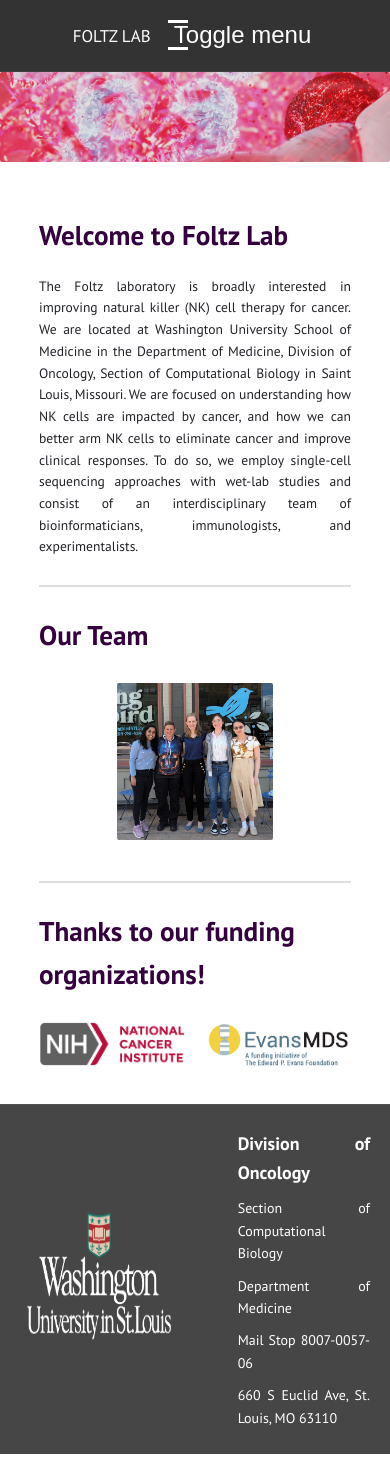
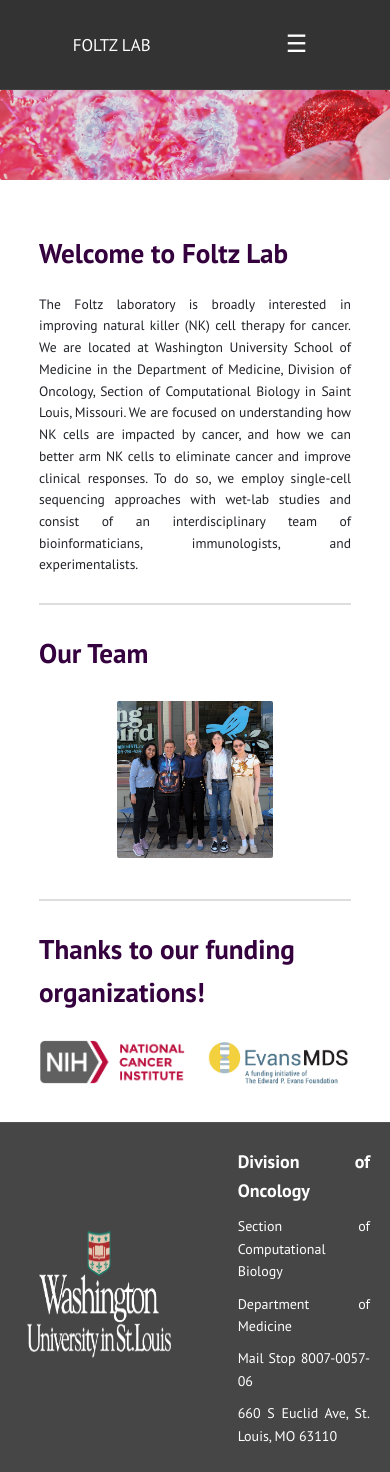
Before and after one commit to Foltz-Lab/Foltz-Lab.github.io, a Jekyll site: the page built from index.html, in a window 390 px wide. Built offline with Jekyll 4.4.1, drawn with Linux system fonts in a browser that asks for light colours.

Commit message:
Update default.html

```diff
--- a/_layouts/default.html
+++ b/_layouts/default.html
@@ -39,74 +38,51 @@
       position: relative;
     }
 
-    /* Toggle Button Styling */
-    .greedy-nav_toggle {
-      background: none;
+    .menu-toggle {
+      display: none;
+      background-color: #333;
+      color: white;
       border: none;
+      padding: 10px;
       cursor: pointer;
       font-size: 24px;
-      color: white;
-      position: relative;
     }
 
-    .greedy-nav_toggle .navicon::before,
-    .greedy-nav_toggle .navicon::after {
-      content: "";
-      display: block;
-      background: white;
-      height: 3px;
-      width: 20px;
-      position: absolute;
-      left: 0;
-      transition: all 0.3s;
+    nav {
+      display: flex;
+      flex-direction: row;
+      flex-wrap: wrap;
     }
 
-    .greedy-nav_toggle .navicon::before {
-      top: 0;
-    }
-
-    .greedy-nav_toggle .navicon::after {
-      bottom: 0;
-    }
-
-    /* Dropdown Menu Styling */
-    .dropdown-menu {
-      list-style: none;
-      padding: 0;
-      margin: 0;
-      position: absolute;
-      top: 100%; /* Position below the button */
-      left: 0;
-      background-color: #333;
-      display: none;
-      width: 200px; /* Adjust width as needed */
-      z-index: 1000;
-    }
-
-    .dropdown-menu li {
-      border-top: 1px solid #444;
-    }
-
-    .dropdown-menu li a {
-      padding: 10px;
-      text-align: center;
-      color: white;
-      text-decoration: none;
-      display: block;
-    }
-
-    .dropdown-menu li a:hover {
-      background-color: #555;
-    }
-
-    /* Responsive Styling */
     @media (max-width: 768px) {
-      .greedy-nav_toggle {
+      .menu-toggle {
         display: block;
       }
 
       nav {
         display: none;
+        flex-direction: column;
+        width: 100%;
+        background-color: #333;
+        position: absolute;
+        top: 60px; /* Adjust based on header height */
+        left: 0;
+      }
+
+      nav.show {
+        display: flex;
+      }
+
+      nav a {
+        padding: 10px;
+        text-align: center;
+        color: white;
+        text-decoration: none;
+        border-top: 1px solid #444;
+      }
+
+      nav a.selected {
+        background-color: #555;
       }
     }
   </style>
@@ -115,17 +91,10 @@
   <header>
     <div style="width: 70%; margin: 0 auto; display: flex; justify-content: space-between; align-items: center;">
       <a href="{{ '/' | relative_url }}" class="title">{{ site.title | escape }}</a>
-      <button class="greedy-nav_toggle" aria-label="Toggle navigation menu">
-        <span class="visually-hidden">Toggle menu</span>
-        <div class="navicon"></div>
-        <ul class="dropdown-menu hidden">
-          <li><a href="/">Home</a></li>
-          <li><a href="/People/">People</a></li>
-          <li><a href="/research/">Research</a></li>
-          <li><a href="/publications/">Publications</a></li>
-          <li><a href="/col/">Collaborations</a></li>
-        </ul>
-      </button>
+      <button class="menu-toggle" aria-label="Toggle navigation menu">☰</button>
+      <nav class="menu">
+        {% include menu.html menu=pages %}
+      </nav>
     </div>
   </header>
 
@@ -158,23 +127,9 @@
   {% endif %}
 
   <script>
-    document.addEventListener('DOMContentLoaded', function() {
-      const toggleButton = document.querySelector('.greedy-nav_toggle');
-      const dropdownMenu = toggleButton.querySelector('.dropdown-menu');
-
-      toggleButton.addEventListener('click', function() {
-        // Toggle the visibility of the dropdown menu
-        dropdownMenu.classList.toggle('hidden');
-        toggleButton.classList.toggle('active');
-      });
-
-      // Optionally, close the dropdown if clicking outside
-      document.addEventListener('click', function(event) {
-        if (!toggleButton.contains(event.target)) {
-          dropdownMenu.classList.add('hidden');
-          toggleButton.classList.remove('active');
-        }
-      });
+    document.querySelector('.menu-toggle').addEventListener('click', function() {
+      var nav = document.querySelector('nav.menu');
+      nav.classList.toggle('show');
     });
   </script>
 </body>
```
Also changed, not shown: other parts of _layouts/default.html (+0 -1 lines).
